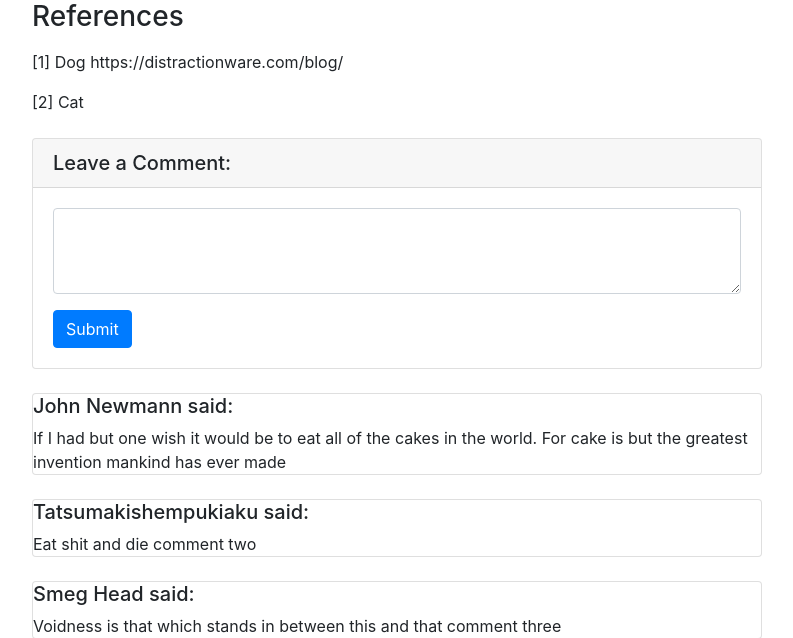
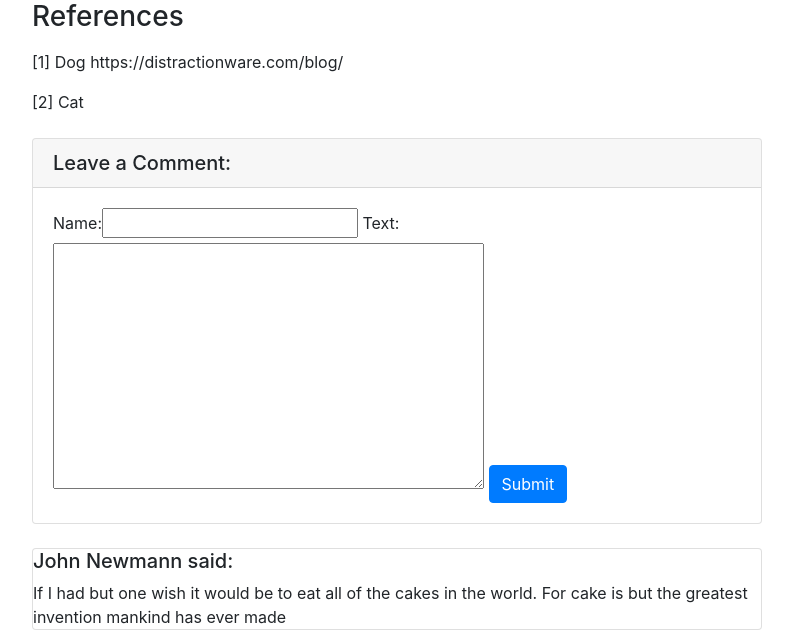
Before and after one commit to andrewdempsey2018/Diagonal-Universe, a Django app: page / in a window 1280 px wide. Shown: the part 1935-2573 px from the top of the page, without its empty margins (53-846 px from the left). Run offline with Django 3.2, Linux system fonts and the light colour scheme; data comes from the database, SQL or seed files in the repository; both versions use the stored data as it was after the commit; some libraries are stand-ins or nearby versions.

Commit message:
Functional comments added

```diff
--- /dev/null
+++ b/Comment/forms.py
@@ -0,0 +1,5 @@
+from django import forms
+
+class CommentForm(forms.Form):
+    name = forms.CharField(max_length=30)
+    text = forms.CharField(max_length=300, widget=forms.Textarea)
--- a/post/templates/post/index.html
+++ b/post/templates/post/index.html
@@ -102,11 +102,10 @@
             <div class="card my-4">
                 <h5 class="card-header">Leave a Comment:</h5>
                 <div class="card-body">
-                    <form>
-                        <div class="form-group">
-                            <textarea class="form-control" rows="3"></textarea>
-                        </div>
-                        <button type="submit" class="btn btn-primary">Submit</button>
+                    <form action="" method="POST">
+                        {% csrf_token %}
+                        {{ form }}
+                        <button type="submit" class="btn btn-primary" value="Comment">Submit</button>
                     </form>
                 </div>
             </div>
--- a/post/urls.py
+++ b/post/urls.py
@@ -3,4 +3,5 @@
 
 urlpatterns = [
     path("", views.index, name="index"),
+    path("thanks", views.thanks, name="thanks"),
 ]
--- a/post/views.py
+++ b/post/views.py
@@ -3,9 +3,23 @@
 
 from .models import Post
 from Comment.models import Comment
+from Comment.forms import CommentForm
 
 def index(request):
     latestPost = Post.objects.latest('id')
     categorys = Post.CATEGORYS
     comments = Comment.objects.all()
-    return render(request, "post/index.html", {'latestPost': latestPost, 'categorys': categorys, 'comments': comments})
+    form = CommentForm()
+
+    if request.method == 'POST':
+        #if form.is_valid():
+        comment = Comment()
+        comment.name = request.POST.get('name')
+        comment.text = request.POST.get('text')
+        comment.save()
+        return render(request, 'post/thanks.html')
+    else:
+        return render(request, "post/index.html", {'latestPost': latestPost, 'categorys': categorys, 'comments': comments, 'form': form})
+
+def thanks(request):
+    return render(request, "post/thanks.html")
```
Also changed, not shown: post/templates/post/thanks.html (added, +12 -0 lines), db.sqlite3.
